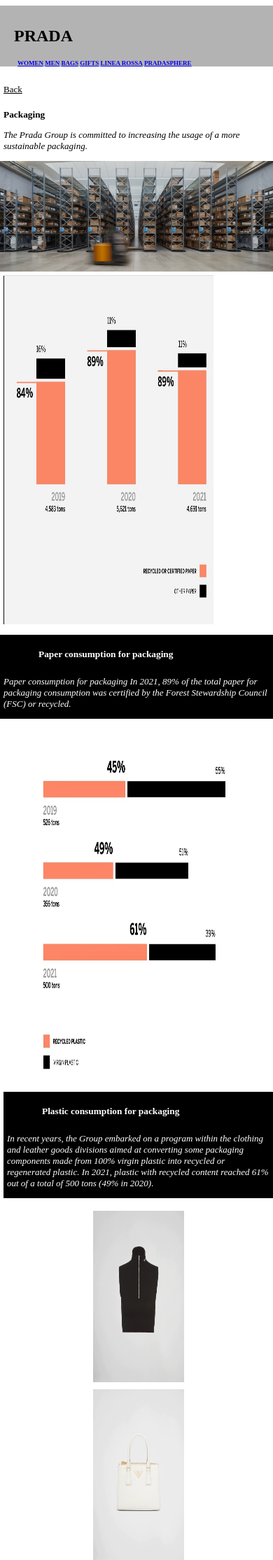
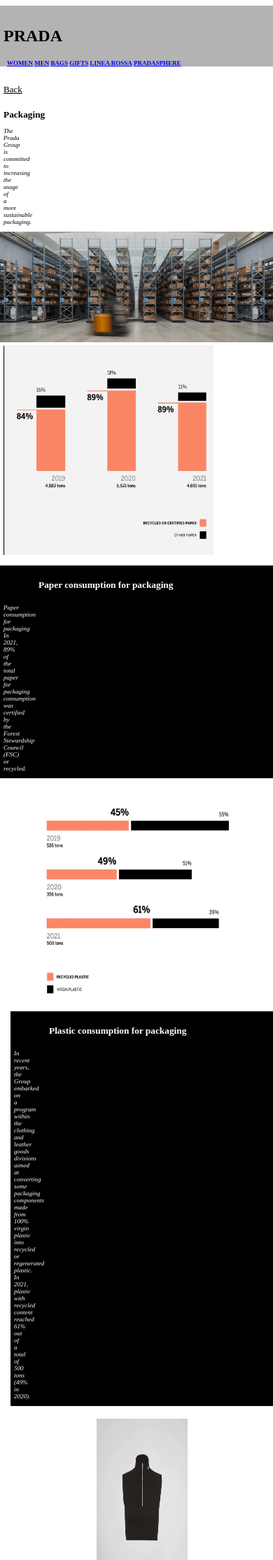
Before and after one commit to AyaulymAiyp/final_project_frontend, a PHP site: page /Packaging.html in a window 390 px wide; the page is wider, and only the part inside the window is pictured. Shown: the top 2229 px of that part at 70% size. Run offline with PHP 8.4, Linux system fonts and the light colour scheme.

Commit message:
minor changes 2

```diff
--- a/Pack.css
+++ b/Pack.css
@@ -63,6 +63,7 @@
 .bgimg{
     display: flex;
     width: 50%;
+
 }
 #txt1{
     font-family: franklin gothic;
@@ -154,7 +155,7 @@
         width: 100%;
         justify-content: space-around;
         align-items: flex-start;
-        padding-left: 20px;
+        padding-left: 5px;
         padding-top: 10px;
         margin-bottom: 0;
         background-color: white;
@@ -181,22 +182,22 @@
     }
     p{
         margin-left: 5px;
-        margin-right: 5px;
+        margin-right: 500px;
         font-family: franklin gothic;
-        font-size: 15px;
+        font-size: 11px;
     }
     .onerow{
         display: flex;
         flex-direction: column;
         justify-content: flex-start;
-        align-items: center;
-        margin-left: 5px;
+        padding-left: 20px;
 
     }
     .bgimg{
         margin-left: 5px;
         width: 390px;
-        height: 540px;
+        height: 390px;
+        justify-content: flex-start;
         margin-bottom: 15px;
     }
     .block{
@@ -209,6 +210,13 @@
         width: 100%;
         display: flex;
         flex-direction: column-reverse;
+    }
+    .bl2{
+        display: flex;
+        flex-direction: column;
+        align-items: center;
+        justify-content: flex-start;
+        margin-left: 10px;
     }
     #txt1{
         font-family: franklin gothic;
@@ -234,7 +242,7 @@
         width: 100%;
         justify-content: space-around;
         align-items: flex-start;
-        padding-left: 20px;
+        padding-left: 5px;
         padding-top: 10px;
         margin-bottom: 0;
         background-color: rgb(180, 179, 179);
@@ -261,21 +269,23 @@
     }
     p{
         margin-left: 5px;
-        margin-right: 5px;
+        margin-right: 500px;
         font-family: franklin gothic;
-        font-size: 13px;
+        font-size: 9px;
     }
     .onerow{
         display: flex;
         flex-direction: column;
-        justify-content: flex-start;
+        justify-content: center;
         align-items: center;
-        margin-left: 5px;
+        padding-left: 15px;
     }
     .bgimg{
         margin-left: 5px;
         width: 300px;
-        height: 500px;
+        height: 300px;
+        justify-content: flex-start;
+        margin-bottom: 15px;
     }
     #txt1{
         font-family: franklin gothic;
@@ -302,6 +312,13 @@
         display: flex;
         flex-direction: column-reverse;
     }
+    .bl2{
+        display: flex;
+        flex-direction: column;
+        align-items: center;
+        justify-content: flex-start;
+        margin-left: 10px;
+    }
     #icons{
         display: none;
         position: absolute;
--- a/PradaGroup.html
+++ b/PradaGroup.html
@@ -25,7 +25,7 @@
                 <a class="group"><b>MEDIA</b></a>
                 <a class="group"><b>CAREERS</b></a>
 
-                <button onclick="alertUser()">KZ</button>
+                <!-- <button onclick="alertUser()">KZ</button> -->
             </div>
     </div>
 
--- a/SP.css
+++ b/SP.css
@@ -187,7 +187,7 @@
         margin-left: 25px;
         margin-right: 5px;
         font-family: franklin gothic;
-        font-size: 15px;
+        font-size: 11px;
     }
     .onerow{
         display: flex;
```
